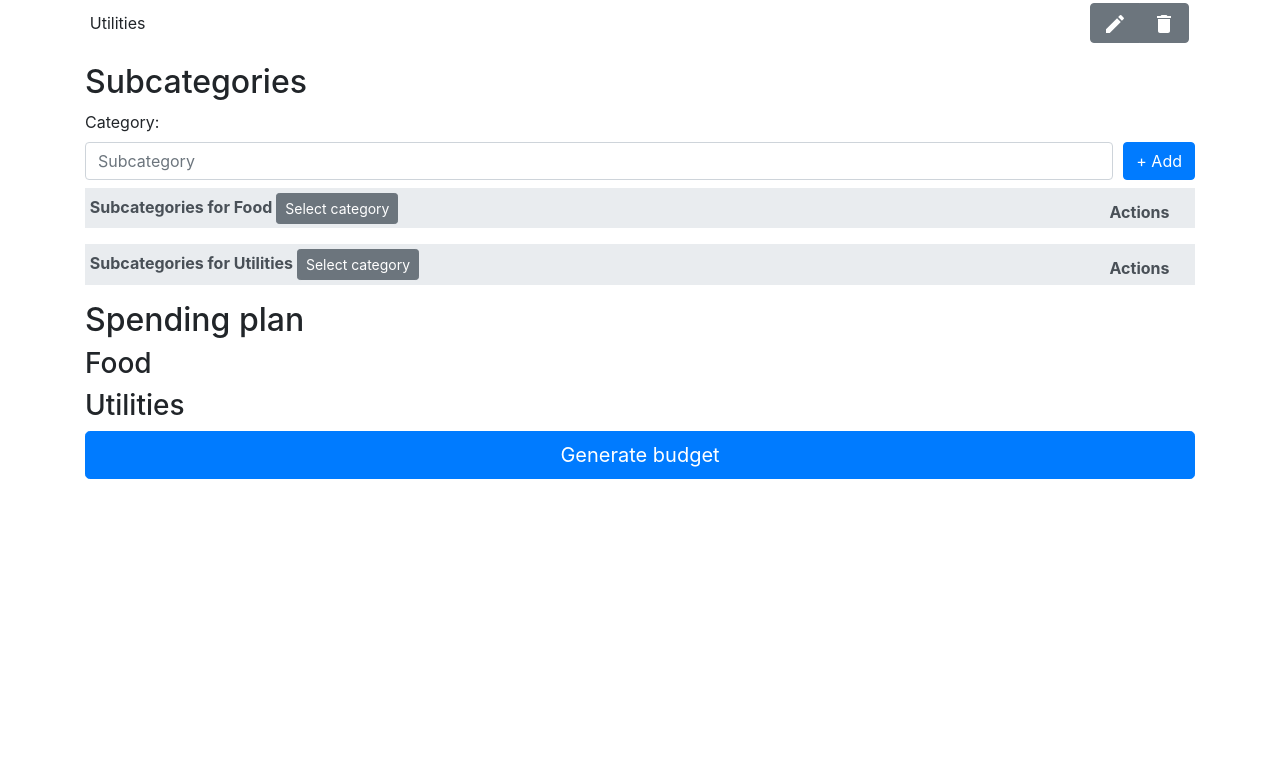
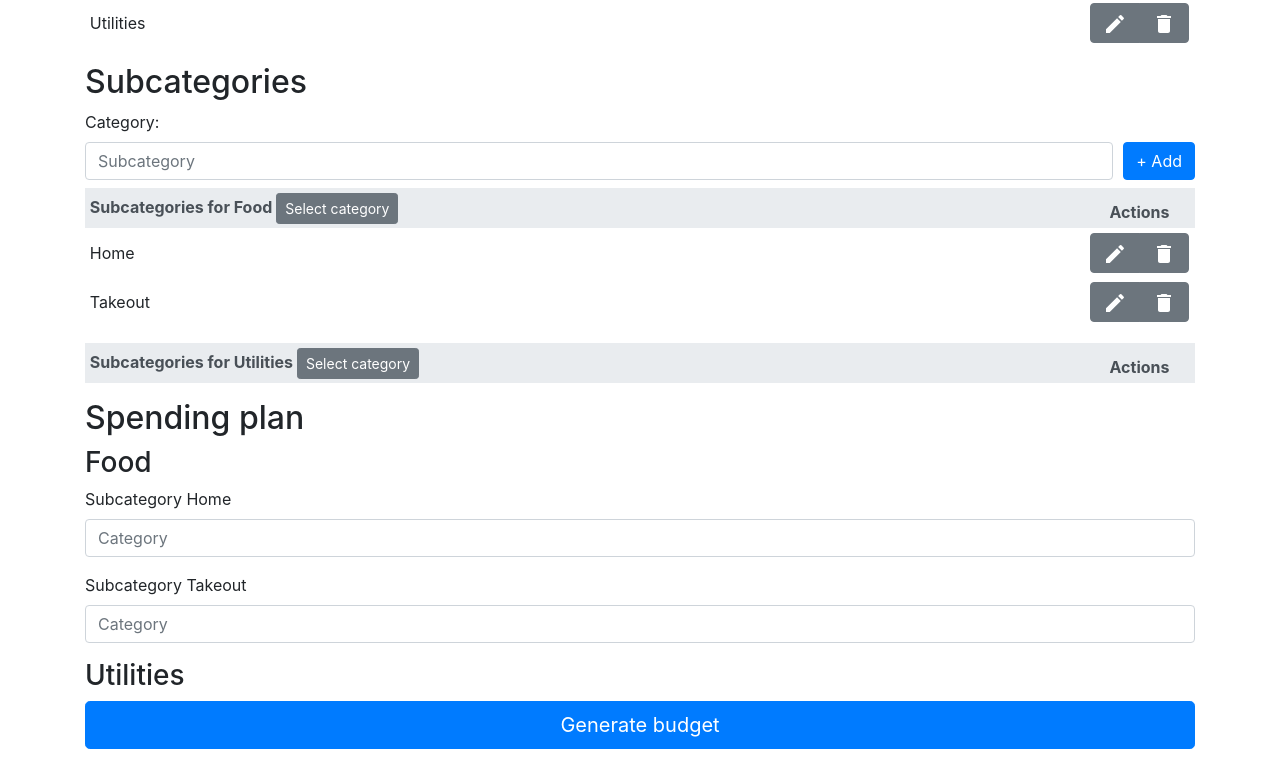
Before and after one commit to PatrykRubaj/qb-front-end, a React (Create React App) app: page /generator in a window 1280 px wide. Shown: the part 607-1380 px from the top of the page. Before the commit the page ends 1110 px from the top, so only its background shows below. Built offline with nearby package versions, Linux system fonts and the light colour scheme.

Commit message:
Added validation to SpendingPredictionComponent

```diff
--- a/src/Common/ConfirmationDialog.tsx
+++ b/src/Common/ConfirmationDialog.tsx
@@ -40,9 +40,7 @@ const ConfirmationDialog: React.FC<Props> = (props: Props) => {
   // };
 
   function show(callback: Function, param: any): Function {
-    console.log("first call");
     return function(event: React.MouseEvent<HTMLButtonElement>): void {
-      console.log("second call");
       event.preventDefault();
       event = {
         ...event,
--- /dev/null
+++ b/src/Common/FieldWithErrorMessage.tsx
@@ -0,0 +1,40 @@
+import React from "react";
+import { Field, getIn, FieldProps } from "formik";
+
+interface Props {
+  name: string;
+}
+
+const FieldWithErrorMessage: React.FC<Props> = ({ name }: Props) => {
+  return (
+    <Field name={name}>
+      {({ form, field }: FieldProps): JSX.Element | null => {
+        const error = getIn(form.errors, name);
+        const touch = getIn(form.touched, name);
+
+        const inputElement = (
+          <input
+            name={name}
+            value={field.value || ""}
+            onChange={field.onChange}
+            onBlur={field.onBlur}
+            type="text"
+            className={"form-control " + (touch && error ? "is-invalid" : "")}
+            placeholder="Category"
+          />
+        );
+
+        return (
+          <>
+            {inputElement}
+            {touch && error ? (
+              <div className="invalid-feedback">{error}</div>
+            ) : null}
+          </>
+        );
+      }}
+    </Field>
+  );
+};
+
+export default FieldWithErrorMessage;
--- a/src/SpreadsheetGeneration/Category/CategoryForm.tsx
+++ b/src/SpreadsheetGeneration/Category/CategoryForm.tsx
@@ -34,7 +34,6 @@ const CategoryForm: React.FC<Props> = ({
       addSaveCategory(values);
     },
     enableReinitialize: true,
-    isInitialValid: true,
     validateOnBlur: false
   });
 
--- a/src/SpreadsheetGeneration/GeneratorPage.tsx
+++ b/src/SpreadsheetGeneration/GeneratorPage.tsx
@@ -11,10 +11,23 @@ import { Country } from "../SpreadsheetGeneration/LocaleSelector/Country";
 const GeneratorPage: React.FC = () => {
   const [state, setState] = useState<GeneratorState>({
     categories: [
-      { id: uuidv4(), name: "Food" },
-      { id: uuidv4(), name: "Utilities" }
+      { id: "ae1f9c34-6e8e-43a9-a194-68c80bb939fe", name: "Food" },
+      { id: "1e987730-c0b1-4850-b06e-7c3612393254", name: "Utilities" }
     ],
-    subcategories: [],
+    subcategories: [
+      {
+        id: "d6fe654c-3976-4e16-8b25-e4c4a03b5e72",
+        name: "Home",
+        categoryId: "ae1f9c34-6e8e-43a9-a194-68c80bb939fe",
+        amount: null
+      },
+      {
+        id: "fb893109-860f-4f04-8319-3cab83812aab",
+        name: "Takeout",
+        categoryId: "ae1f9c34-6e8e-43a9-a194-68c80bb939fe",
+        amount: null
+      }
+    ],
     incomes: [
       { id: uuidv4(), amount: 1500, name: "Starbucks" },
       { id: uuidv4(), amount: 500, name: "McDonald's" },
--- a/src/SpreadsheetGeneration/Income/IncomeForm.tsx
+++ b/src/SpreadsheetGeneration/Income/IncomeForm.tsx
@@ -39,7 +39,6 @@ const IncomeForm: React.FC<Props> = ({
       addSaveNewIncome(values);
     },
     enableReinitialize: true,
-    isInitialValid: true,
     validateOnBlur: false
   });
 
--- a/src/SpreadsheetGeneration/SpendingPrediction/SpendingPredictionComponent.tsx
+++ b/src/SpreadsheetGeneration/SpendingPrediction/SpendingPredictionComponent.tsx
@@ -1,8 +1,8 @@
-import React from "react";
+import React, { useEffect } from "react";
 import { Category, Subcategory } from "../state";
-import { Formik, Form, Field, FieldArray } from "formik";
-import { render } from "@testing-library/react";
+import { Formik, Form, FieldArray, useFormikContext } from "formik";
 import * as Yup from "yup";
+import FieldWithErrorMessage from "../../Common/FieldWithErrorMessage";
 
 interface Props {
   categories: Array<Category>;
@@ -10,20 +10,15 @@ interface Props {
   enterSubcategoryAmount: Function;
 }
 
+interface FormFields {
+  subcategories: Subcategory[];
+}
+
 const SpendingPredictionComponent: React.FC<Props> = ({
   categories,
   subcategories,
   enterSubcategoryAmount
 }: Props) => {
-  const onInputChange = (
-    e: React.FormEvent<HTMLInputElement>,
-    subcategory: Subcategory
-  ): void => {
-    const target = e.currentTarget;
-    const value = target.value;
-    enterSubcategoryAmount(subcategory.id, +value);
-  };
-
   const schema = Yup.object().shape({
     subcategories: Yup.array()
       .of(
@@ -37,84 +32,82 @@ const SpendingPredictionComponent: React.FC<Props> = ({
       .required("Must have subcategories") // these constraints are shown if and only if inner constraints are satisfied
   });
 
+  const SaveDataToState = (): null => {
+    const { values, errors } = useFormikContext<FormFields>();
+    useEffect(() => {
+      values.subcategories &&
+        values.subcategories.length > 0 &&
+        values.subcategories.map((subcategory, subIndex) => {
+          if (
+            errors.subcategories?.[subIndex] === undefined &&
+            subcategory.amount !== null
+          ) {
+            const stateSubcategory = subcategories.find(
+              x => x.id === subcategory.id
+            );
+            if (stateSubcategory?.amount !== subcategory.amount) {
+              enterSubcategoryAmount(subcategory.id, subcategory.amount);
+            }
+          }
+
+          return null;
+        });
+    }, [values, errors]);
+
+    return null;
+  };
+
   return (
     <div className="row">
       <div className="col">
         <h2>Spending plan</h2>
-        {/* <form>
-          {categories.map(category => (
-            <React.Fragment key={category.id}>
-              <h3>{category.name}</h3>
-              {subcategories
-                .filter(x => x.categoryId === category.id)
-                .map(subcategory => (
-                  <div className="form-group" key={`${subcategory.id}`}>
-                    <label htmlFor="formGroupExampleInput">{`Subcategory ${subcategory.name}`}</label>
-                    <input
-                      name="amount"
-                      type="text"
-                      className="form-control"
-                      id="formGroupExampleInput"
-                      placeholder={`Subcategory ${subcategory.name}`}
-                      onChange={(e): void => onInputChange(e, subcategory)}
-                    />
-                  </div>
-                ))}
-            </React.Fragment>
-          ))}
-        </form> */}
 
-        {categories.map((category, catIndex) => (
+        {categories.map(category => {
+          const initialValues: FormFields = {
+            subcategories: subcategories.filter(
+              x => x.categoryId === category.id
+            )
+          };
+
+          return (
             <Formik
               key={category.id}
               enableReinitialize={true}
-            isInitialValid={true}
               validateOnBlur={true}
-            initialValues={{
-              subcategories: subcategories.filter(
-                x => x.categoryId === category.id
-              )
-            }}
+              initialValues={initialValues}
               onSubmit={(values): void => {
                 console.log("sent ", values);
               }}
               validationSchema={schema}
-            render={({ values, errors }) => (
+            >
+              {({ values, errors }): JSX.Element => (
                 <Form>
                   <h3>{category.name}</h3>
-                {console.log(errors)}
-                <FieldArray
-                  name={`subcategories`}
-                  render={arrayHelpers => (
+                  <FieldArray name={`subcategories`}>
+                    {(): JSX.Element => (
                       <>
                         {values.subcategories.map((subcategory, index) => {
-                        console.log("index: ", index, "subcaT:", subcategory);
                           return (
-                          <div className="form-group" key={`${subcategory.id}`}>
+                            <div
+                              className="form-group"
+                              key={`${subcategory.id}`}
+                            >
                               <label htmlFor="formGroupExampleInput">{`Subcategory ${subcategory.name}`}</label>
-                            {/* <input
-                              name="amount"
-                              type="text"
-                              className="form-control"
-                              placeholder={`Subcategory ${subcategory.name}`}
-                              onChange={(e): void =>
-                                onInputChange(e, subcategory)
-                              }
-                            /> */}
-                            <Field
+                              <FieldWithErrorMessage
                                 name={`subcategories.${index}.amount`}
-                              className="form-control"
                               />
+                              <SaveDataToState />
                             </div>
                           );
                         })}
                       </>
                     )}
-                />
+                  </FieldArray>
                 </Form>
               )}
-          />
-        ))}
+            </Formik>
+          );
+        })}
       </div>
     </div>
   );
--- a/src/SpreadsheetGeneration/Subcategory/SubcategoryForm.tsx
+++ b/src/SpreadsheetGeneration/Subcategory/SubcategoryForm.tsx
@@ -41,11 +41,9 @@ const SubcategoryForm: React.FC<Props> = ({
     initialValues,
     validationSchema,
     onSubmit: values => {
-      console.log("onSubSent: ", values);
       addSaveNewSubcategory(values);
     },
     enableReinitialize: true,
-    isInitialValid: true,
     validateOnBlur: false
   });
 
```
Lines whose indentation alone changed are shown as unchanged.
